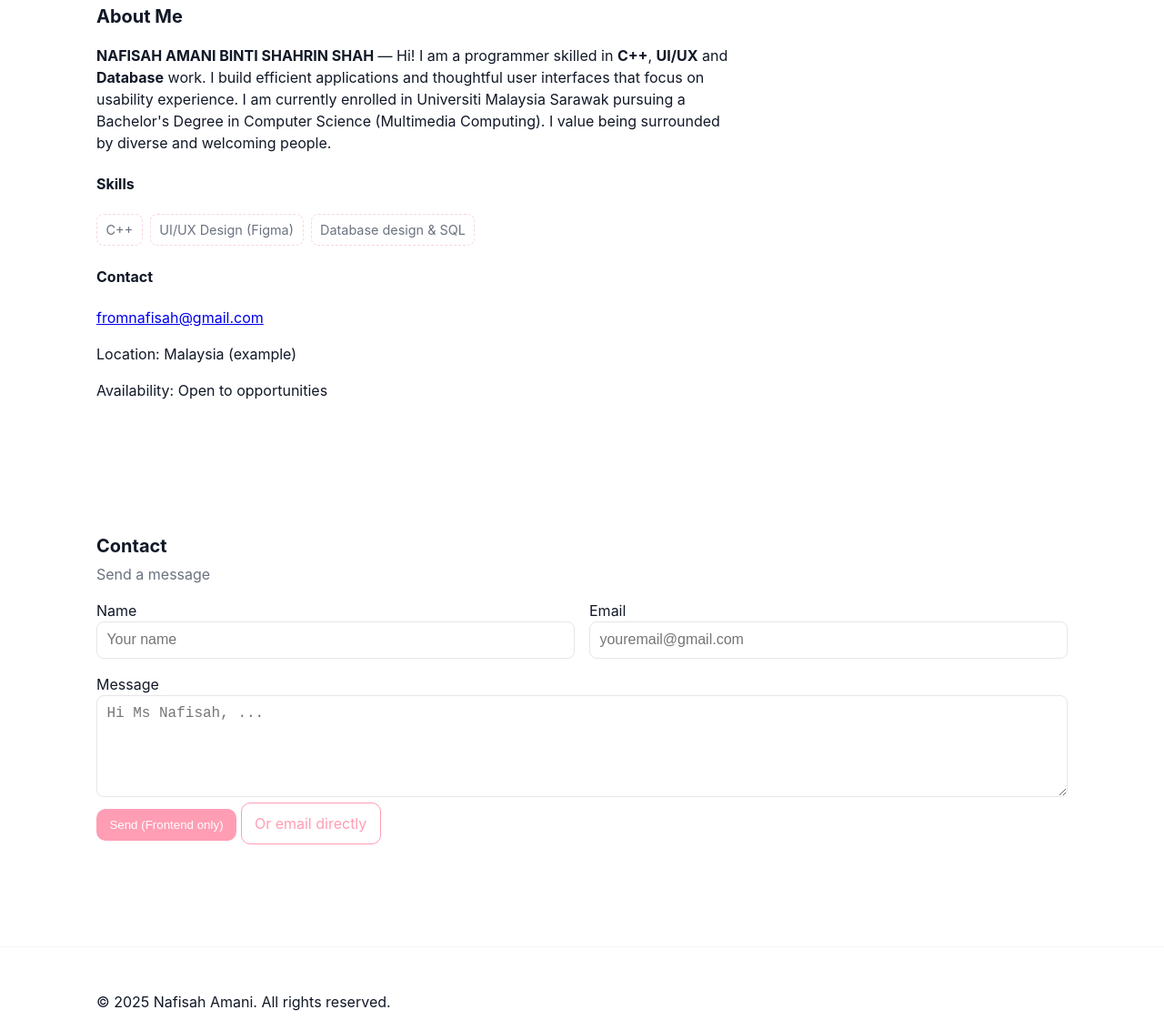
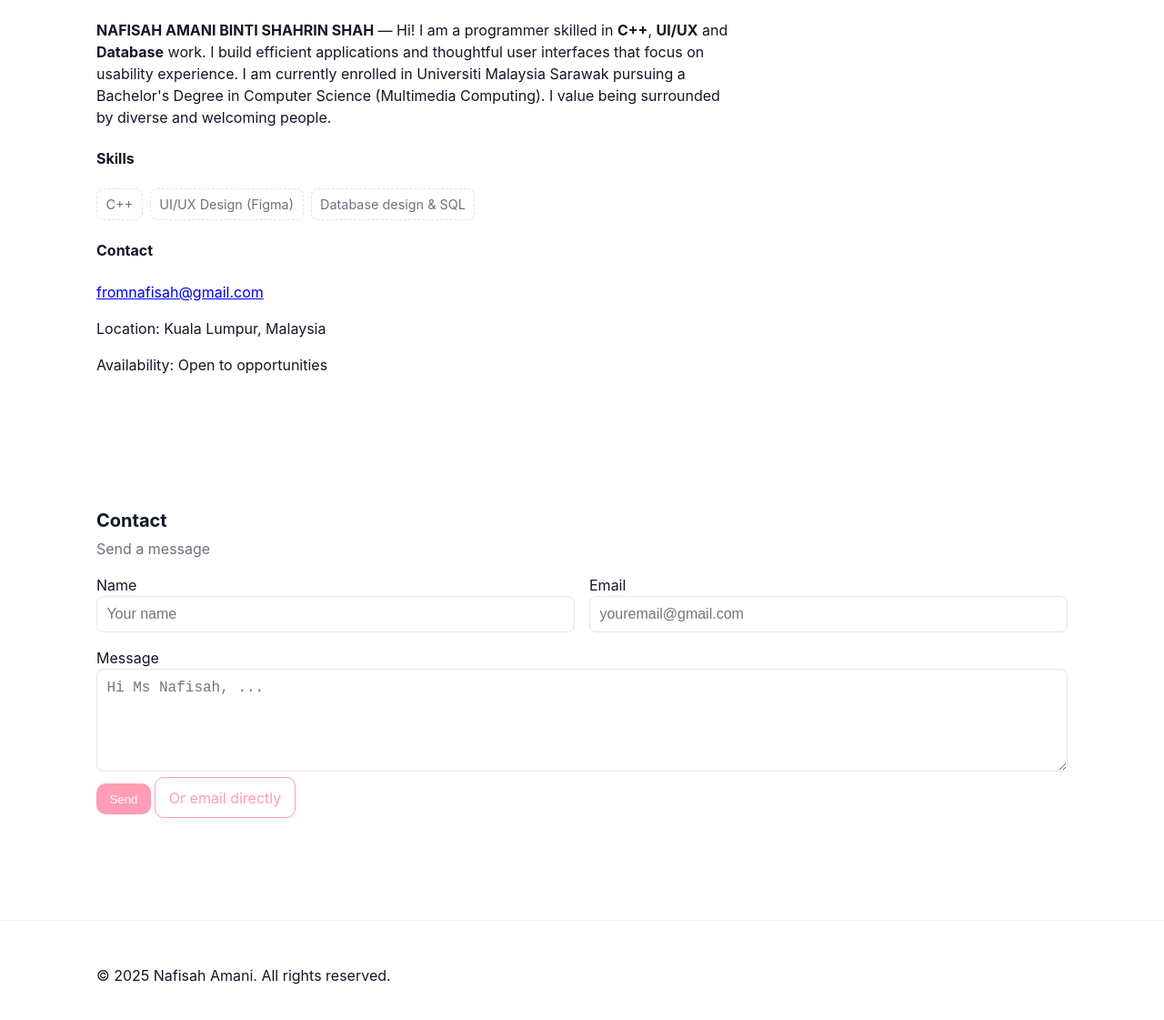
Before and after one commit to cleoo88/Nafisah-portfolio, a plain HTML site: page index.html in a window 1280 px wide. Shown: the part 1290-2411 px from the top of the page at 91% size. Drawn offline with Linux system fonts and the light colour scheme.

Commit message:
Update index.html

```diff
--- a/index.html
+++ b/index.html
@@ -91,7 +91,7 @@
           <article class="project-card" tabindex="0">
             <img src="images/project3.jpg" alt="Screenshot of Car Rental">
             <div class="project-body">
-              <h3>Project Three — Car Rental Database Management</h3>
+              <h3>Project Three — Car Rental</h3>
               <p>Design and implementation of normalized database schema, queries using XAMPP and MySQL in developing a car rental website.</p>
               <div class="project-actions">
                 <button class="btn small" data-project="3">View</button>
@@ -121,7 +121,7 @@
             <div class="card">
               <h4>Contact</h4>
               <p><a href="mailto:fromnafisah@gmail.com">fromnafisah@gmail.com</a></p>
-              <p>Location: Malaysia (example)</p>
+              <p>Location: Kuala Lumpur, Malaysia</p>
               <p>Availability: Open to opportunities</p>
             </div>
           </aside>
@@ -154,7 +154,7 @@
           </div>
 
           <div class="form-actions">
-            <button type="submit" class="btn">Send (Frontend only)</button>
+            <button type="submit" class="btn">Send</button>
             <a class="btn btn-outline" href="mailto:fromnafisah@gmail.com">Or email directly</a>
           </div>
 
```
